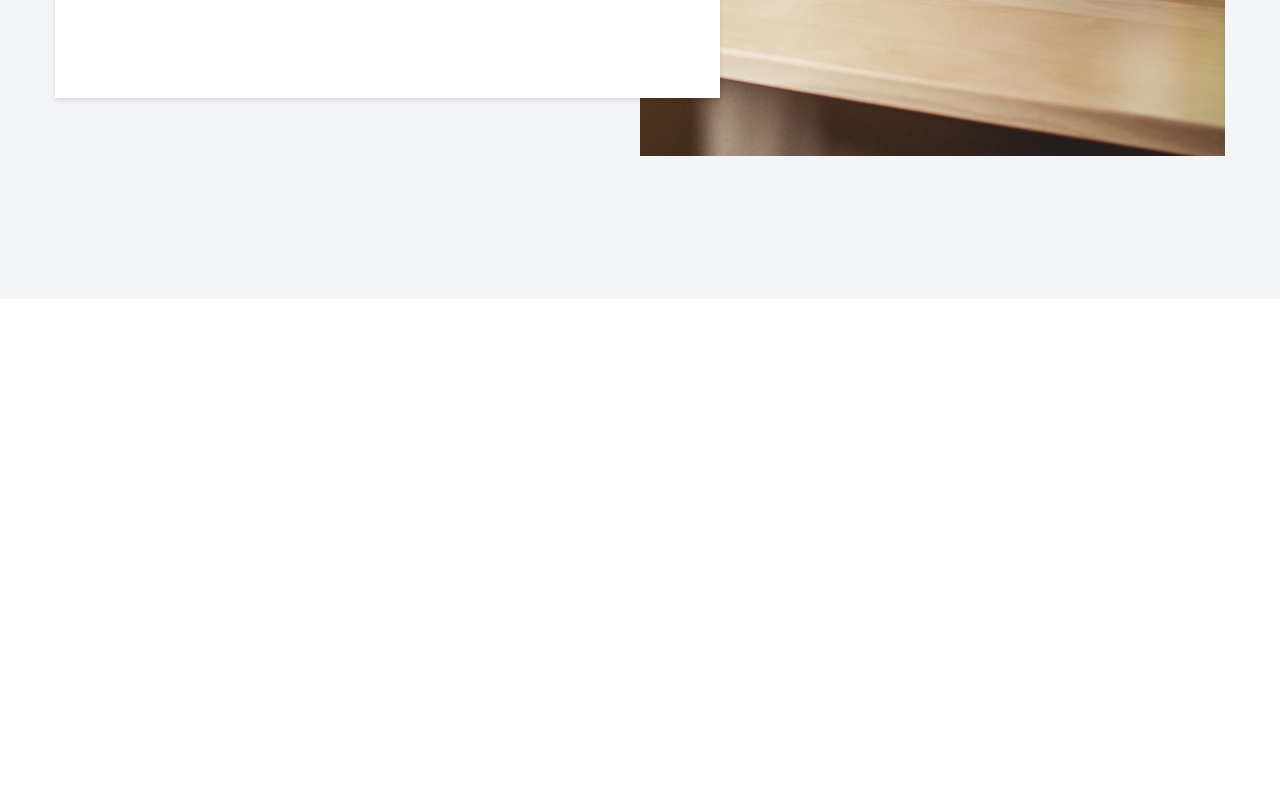
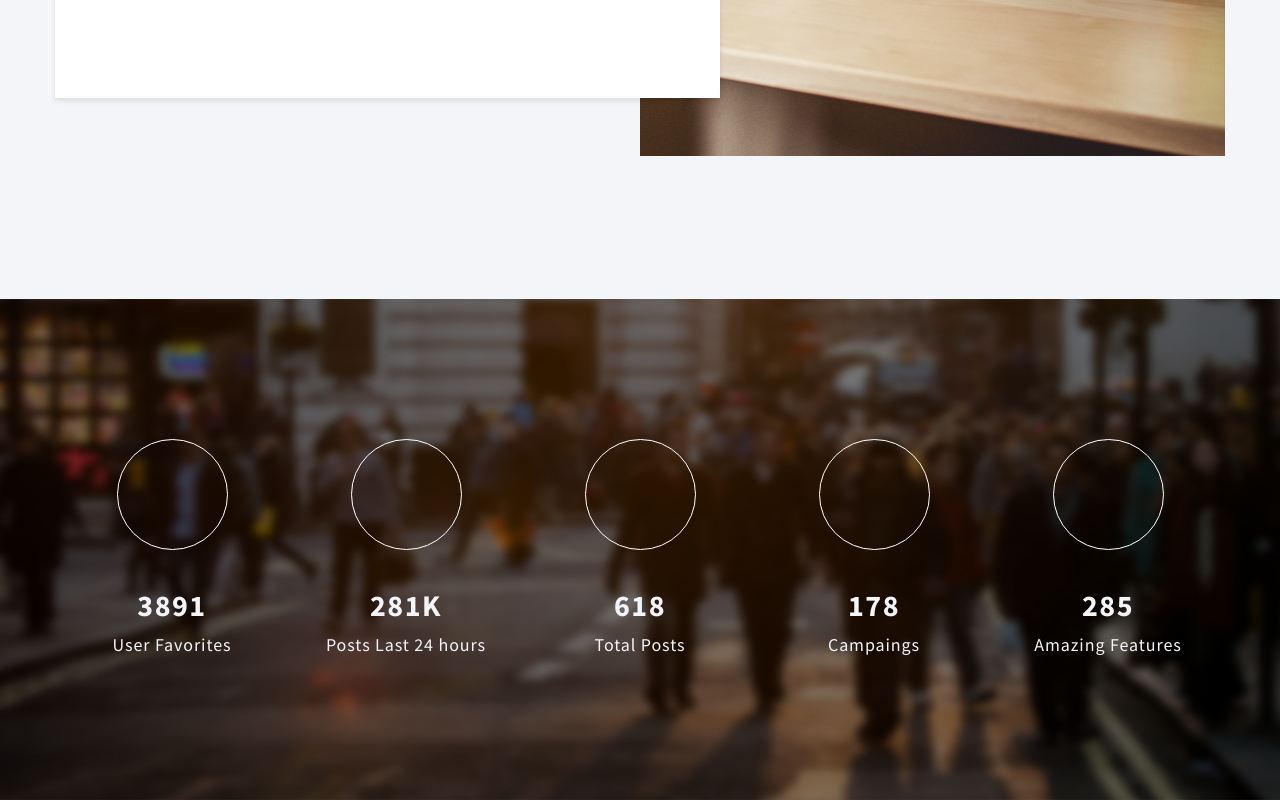
Before and after one commit to jewi1/landing, a website: page index.html in a window 1280 px wide. Shown: the part 4792-5592 px from the top of the page. Before the commit the page ends 5091 px from the top, so only its background shows below. Drawn offline with nearby package versions, Linux system fonts and the light colour scheme; files that its build step writes are made by us from their sources; files whose address does not match are found by name.

Commit message:
completed statistic block

```diff
--- a/index.html
+++ b/index.html
@@ -268,6 +268,55 @@
       </div>
     </div>
   </div>
+  <div class="counts">
+    <div class="counts__block wrap">
+      <div class="counts__element">
+        <div class="counts__circle">
+          <svg class="counts__img">
+            <use xlink:href="img/symbol/sprite.svg#icons--icon3" />
+          </svg>
+        </div>
+        <p class="counts__number">3891</p>
+        <p>User Favorites</p>
+      </div>
+      <div class="counts__element">
+        <div class="counts__circle">
+          <svg class="counts__img2">
+            <use xlink:href="img/symbol/sprite.svg#icons--icon9" />
+          </svg>
+        </div>
+        <p class="counts__number">281K</p>
+        <p>Posts Last 24 hours</p>
+      </div>
+      <div class="counts__element">
+        <div class="counts__circle">
+          <svg class="counts__img3">
+            <use xlink:href="img/symbol/sprite.svg#icons--icon10" />
+          </svg>
+        </div>
+        <p class="counts__number">618</p>
+        <p>Total Posts</p>
+      </div>
+      <div class="counts__element">
+        <div class="counts__circle">
+          <svg class="counts__img4">
+            <use xlink:href="img/symbol/sprite.svg#icons--icon11" />
+          </svg>
+        </div>
+        <p class="counts__number">178</p>
+        <p>Campaings</p>
+      </div>
+      <div class="counts__element">
+        <div class="counts__circle">
+          <svg class="counts__img5">
+            <use xlink:href="img/symbol/sprite.svg#icons--icon12" />
+          </svg>
+        </div>
+        <p class="counts__number">285</p>
+        <p>Amazing Features</p>
+      </div>
+    </div>
+  </div>
 </div>
 </body>
 </html>
--- /dev/null
+++ b/scss/blocks/counts.scss
@@ -0,0 +1,115 @@
+.counts {
+  background: url('../img/counts-bg.jpg') center no-repeat;
+  background-size: cover;
+  padding: 120px 0 110px;
+  position: relative;
+
+  &::before {
+    content: "";
+    width: 100%;
+    height: 100%;
+    display: block;
+    position: absolute;
+    left: 0;
+    top: 0;
+    background-color: rgba(0, 0, 0, 0.5);
+  }
+
+  .counts__block {
+    display: flex;
+    justify-content: space-between;
+    flex-wrap: wrap;
+    position: relative;
+    z-index: 1;
+  }
+
+  .counts__element {
+    flex-basis: 20%;
+    text-align: center;
+    margin: 20px 0;
+
+    .counts__circle {
+      width: 109px;
+      height: 109px;
+      border: 1px solid $white;
+      border-radius: 50%;
+      margin: 0 auto 40px;
+      position: relative;
+
+      img,svg {
+        position: absolute;
+        left: 50%;
+        top: 50%;
+        transform: translate(-50%, -50%);
+        fill: $white;
+      }
+    }
+
+    .counts__img {
+      width: 37px;
+      height: 32px;
+    }
+
+    .counts__img2 {
+      width: 40px;
+      height: 40px;
+    }
+
+    .counts__img3 {
+      width: 35px;
+      height: 40px;
+    }
+
+    .counts__img4 {
+      width: 35px;
+      height: 35px;
+    }
+
+    .counts__img5 {
+      width: 35px;
+      height: 35px;
+    }
+
+    p {
+      font-family: 'Source Sans Pro';
+      font-size: 18px;
+      line-height: 30px;
+      color: $white-gray;
+      letter-spacing: 0.9px;
+      margin: 10px 0;
+    }
+
+    .counts__number {
+      font-weight: 700;
+      text-transform: uppercase;
+      font-size: 30px;
+      line-height: 30px;
+      letter-spacing: 1.5px;
+    }
+  }
+}
+
+@media (max-width: 980px) {
+  .counts {
+    padding: 50px 0;
+  }
+}
+
+@media (max-width: 768px) {
+  .counts {
+    .counts__block {
+      justify-content: center;
+    }
+    .counts__element {
+      flex-basis: 45%;
+    }
+  }
+}
+
+@media (max-width: 768px) {
+  .counts {
+    .counts__element {
+      flex-basis: 100%;
+    }
+  }
+}
--- a/scss/style.scss
+++ b/scss/style.scss
@@ -17,3 +17,4 @@
 @import "blocks/recent";
 @import "blocks/case-study";
 @import "blocks/ideas";
+@import "blocks/counts"
```
